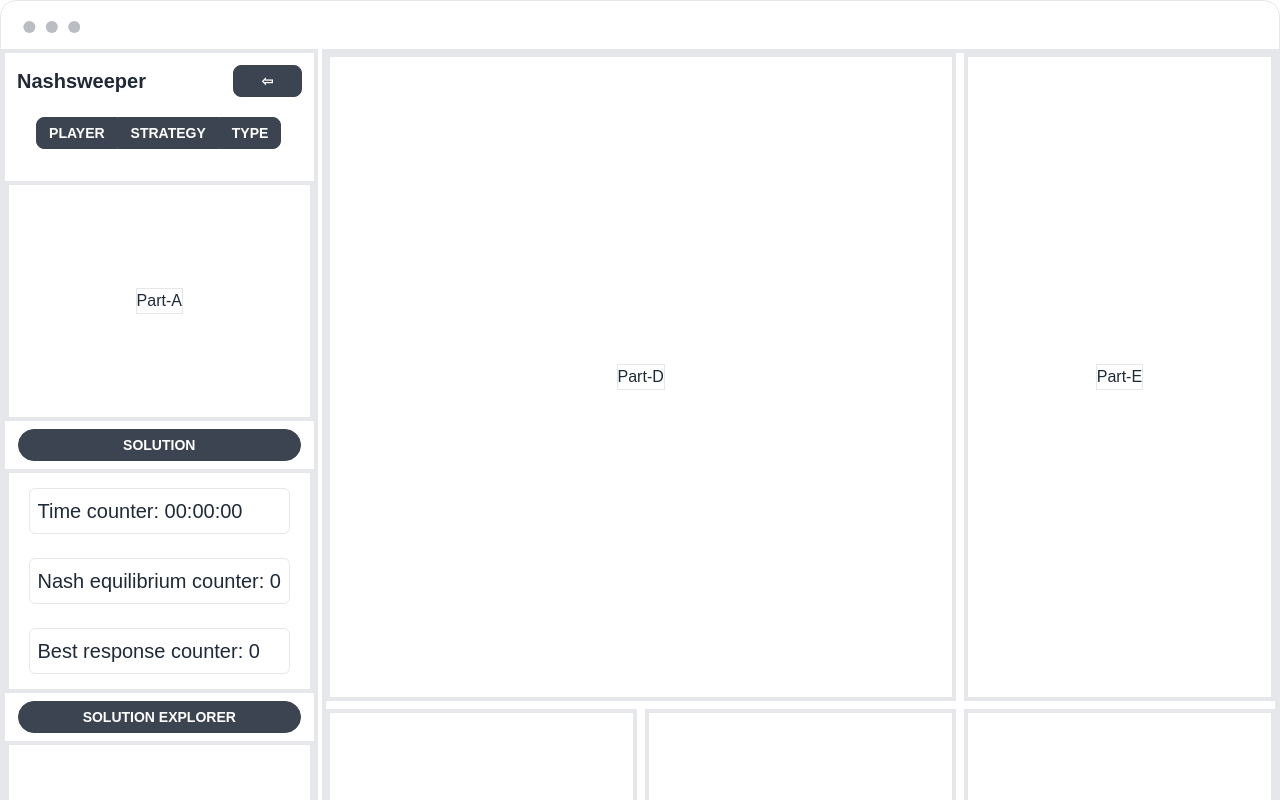
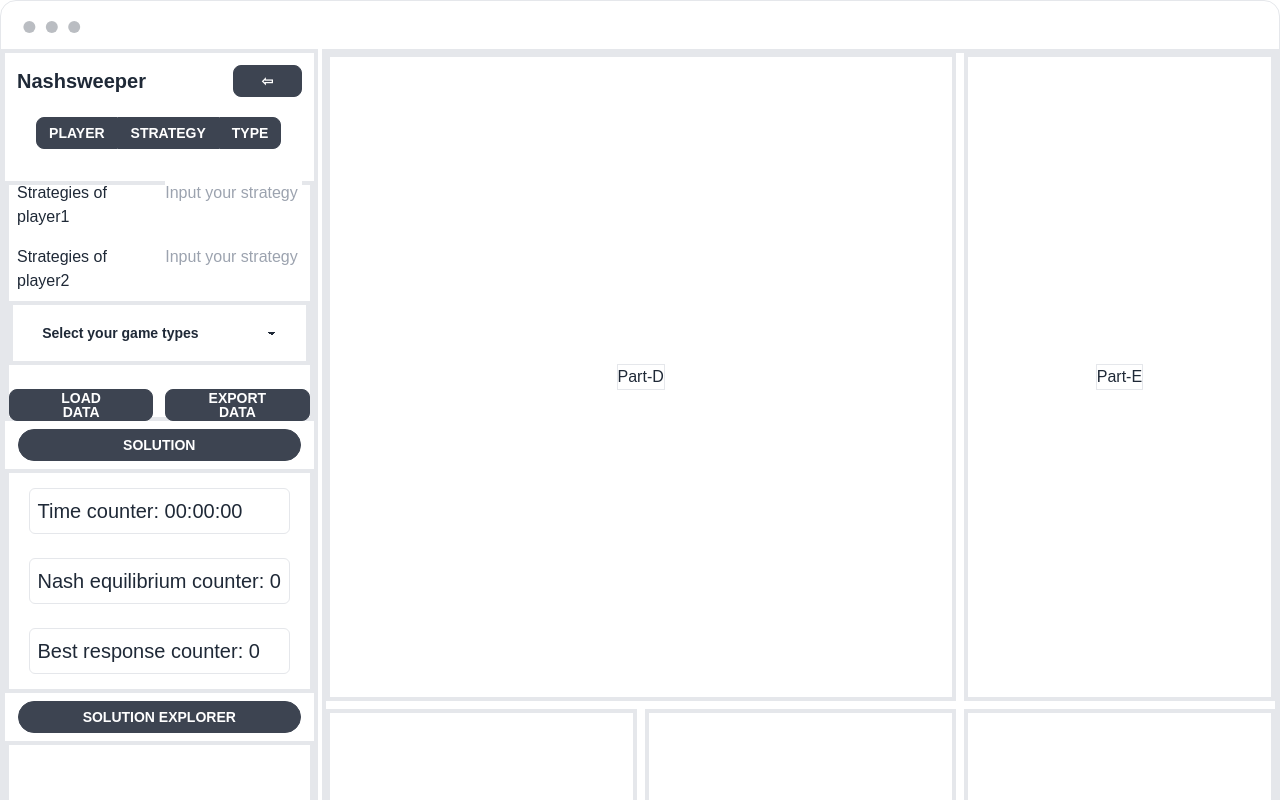
Before and after one commit to QianZeHao123/Nashsweeper, a Vue app in the folder nashsweeper-front/: page / in a window 1280 px wide. Shown: the top 800 px of the page. Built offline with nearby package versions, Linux system fonts and the light colour scheme.

Commit message:
Part A com, add file upload link

```diff
--- a/nashsweeper-front/src/components/PartA.vue
+++ b/nashsweeper-front/src/components/PartA.vue
@@ -1,6 +1,43 @@
 <template>
     <div>
-        <h1 class="border">Part-A</h1>
+        <!-- <h1 class="border">Part-A</h1> -->
+        <div class="grid grid-rows-4">
+            <div class="p-1 h-1/4">
+                <div class="grid grid-cols-2 gap-3 p-1  h-1/4">
+                    <div>
+                        Strategies of player1
+                    </div>
+                    <div><input type="text" class="input-primary w-full max-w-xs" placeholder="Input your strategy"
+                            inputmode="numeric" pattern="\d*" /></div>
+                </div>
+            </div>
+            <div class="p-1  h-1/4">
+                <!-- Strategies of player2 -->
+                <div class="grid grid-cols-2 gap-3 p-1  h-1/4">
+                    <div>
+                        Strategies of player2
+                    </div>
+                    <div><input type="text" class="input-primary w-full max-w-xs" placeholder="Input your strategy"
+                            inputmode="numeric" pattern="\d*" /></div>
+                </div>
+            </div>
+            <div class="flex justify-center items-center border-4">
+                <select class="select w-11/12 max-w-xs">
+                    <option disabled selected>Select your game types</option>
+                    <option>Prisoner Dilemma</option>
+                    <option>Battle of the Sexes</option>
+                    <option>Zero-Sum</option>
+                    <option>Random</option>
+                </select>
+            </div>
+            <div class="flex justify-center items-center">
+                <div class="grid grid-cols-2 gap-3 h-1/4">
+                    <div><a class="flex justify-center items-center btn btn-sm px-8"
+                            href="http://127.0.0.1:6778/uploadfile">Load Data</a></div>
+                    <div><button class="flex justify-center items-center btn btn-sm px-8">Export Data</button></div>
+                </div>
+            </div>
+        </div>
     </div>
 </template>
 
```
